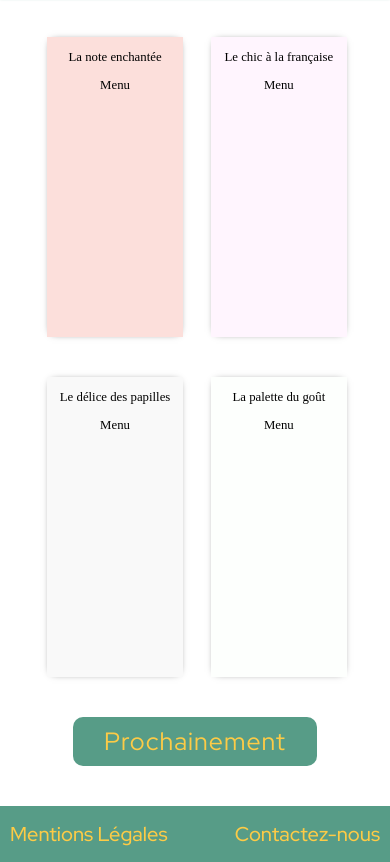
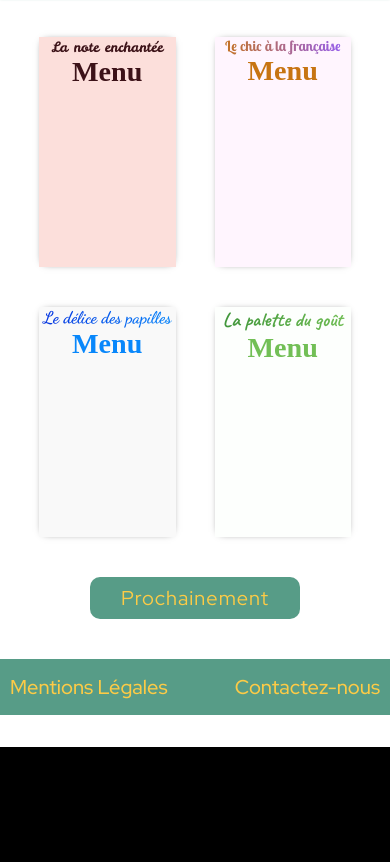
Before and after one commit to DriivenT/P3_OC, a plain HTML site: page index.html in a window 390 px wide. Shown: the part 97-959 px from the top of the page. After the commit the page ends 844 px from the top, so only its background shows below. Drawn offline with Linux system fonts and the light colour scheme; a web font is replaced by a local one.

Commit message:
Avancement du style de la page principale

```diff
--- a/index.html
+++ b/index.html
@@ -4,7 +4,9 @@
         <meta charset="utf-8">
         <title>OhMyFood!</title>
         <link rel="stylesheet" href="./css/mobile_style.css">
-        <link href="https://fonts.googleapis.com/css2?family=Red+Hat+Display:wght@400;500;700&display=swap" rel="stylesheet">
+        <meta name="description" content="ohmyfood site">
+        <meta name="viewport" content="width=device-width, height=device-height, initial-scale=1.0">
+        <link href="https://fonts.googleapis.com/css2?family=Caveat:wght@700&family=Chilanka&family=Dancing+Script:wght@700&family=Leckerli+One&family=Lobster+Two:wght@700&family=Red+Hat+Display:wght@400;500;700&display=swap" rel="stylesheet">
     </head>
 
     <body>
--- a/sass/mobile_style.scss
+++ b/sass/mobile_style.scss
@@ -3,18 +3,42 @@
     /* Variables */
     $main-bgcolor: #579C87;
     $main-color: #FDCB46;
+    $fontP: Red Hat Display;
+    $fontMenu: Chilanka;
+    $fontM1: Leckerli One;
+    $fontM2: Lobster Two;
+    $fontM3: Dancing Script;
+    $fontM4: Caveat;
+
 
     /* Mixins */
 
-    @mixin font($letterSp: 0px) {
-        font-family: "Red Hat Display";
+    @mixin font($font, $letterSp: 0px) {
+        font-family: $font;
         letter-spacing: $letterSp;
+    }
+
+    @mixin fontMenu{
+        @include font($fontMenu);
+                    font-weight: bold;
+                    font-size: 2em;
+                    margin: 0%;
     }
 
     /* Polices */
     @font-face {
-        font-family: "Red Hat Display", sans-serif;
-        src:""
+        font-family: Red Hat Display, sans-serif;
+        src:"Google Font";
+        font-family: Leckerli One, cursive;
+        src:"Google Font";
+        font-family: Chilanka, cursive;
+        src:"Google Font";
+        font-family: Dancing Script, cursive;
+        src:"Google Font";
+        font-family: Lobster Two, cursive;
+        src:"Google Font";
+        font-family: Caveat, cursive;
+        src:"Google Font";
     }
 
     /* Général */
@@ -24,6 +48,7 @@
     }
 
     body{
+        overflow-y: hidden;
         font-size: .8em;
         max-width: 767px;
         margin-right: auto;
@@ -31,6 +56,11 @@
         margin-top: 0%;
         margin-bottom: 0%;
         background-color: white;
+    }
+
+    html, body{
+        height: auto;
+        min-height: 100vh;
     }
 
     /* Block en tête */
@@ -46,7 +76,7 @@
             padding: 20px 0%;
             font-size: 3.2em;
             font-weight: bold;
-            @include font(-2.5px);
+            @include font($fontP, -2.5px);
         }
     }
 
@@ -64,23 +94,85 @@
             &--dim{
                 text-align: center;
                 min-width: 35%;
-                min-height: 300px;
+                min-height: 230px;
                 margin-bottom: 40px;
+                font-size: 1.1em;
             }
 
             &1, &3{
-                margin-left: 12%;
-                margin-right: 7%;
+                margin-left: 10%;
+                margin-right: 10%;
             }
 
             &2, &4{
                 margin-right: 10%;
             }
 
-            &1{ background-color: #FCDFDB; }
-            &2{ background-color: #FFF5FE; }
-            &3{ background-color: #F9F9F9; }
-            &4{ background-color: #FDFFFD; }
+            &1{
+                background-color: #FCDFDB;
+
+                &--p1, &--p2{
+                    color: #3C1218;
+                }
+
+                &--p1{
+                    @include font($fontM1);
+                    margin: 0%;
+                }
+                &--p2{
+                    @include fontMenu;
+                }
+            }
+            &2{
+                background-color: #FFF5FE;
+
+                &--p1{
+                    background: linear-gradient(to right, #C77412, #935EFC);
+                    background-clip: text;
+                    -webkit-background-clip: text;
+                    color: transparent;
+                    @include font($fontM2);
+                    margin: 0%;
+                }
+                &--p2{
+                    color: #C77412;
+                    @include fontMenu;
+                }
+            }
+            &3{
+                background-color: #F9F9F9;
+
+                &--p1{
+                    background: linear-gradient(to right, #0431DF, #0887FB);
+                    background-clip: text;
+                    -webkit-background-clip: text;
+                    color: transparent;
+                    @include font($fontM3);
+                    font-size: 1.2em;
+                    margin: 0%;
+                }
+                &--p2{
+                    color: #0887FB;
+                    @include fontMenu;
+                }
+            }
+            &4{
+                background-color: #FDFFFD;
+
+                &--p1{
+                    background: linear-gradient(to right, #3D9339, #72BF56);
+                    background-clip: text;
+                    -webkit-background-clip: text;
+                    color: transparent;
+                    @include font($fontM4);
+                    font-size: 1.4em;
+                    margin: 0%;
+                }
+                &--p2{
+                    color: #72BF56;
+                    @include fontMenu;
+                }
+            }
         }
 
         &__btnProch{
@@ -96,12 +188,12 @@
 
             &--txt{
                 text-align: center;
-                font-size: 25px;
+                font-size: 20px;
                 margin-top: 0%;
                 margin-bottom: 0%;
                 padding-top: 8px;
                 padding-bottom: 8px;
-                @include font(1px);
+                @include font($fontP, 1px);
             }
         }
     }
@@ -116,7 +208,7 @@
         font-weight: 500;
         padding-top: 15px;
         padding-bottom: 15px;
-        @include font;
+        @include font($fontP);
 
         &__menLeg{
             margin-left: 10px;
```
Also changed, not shown: css/mobile_style.css, 1 other file.
